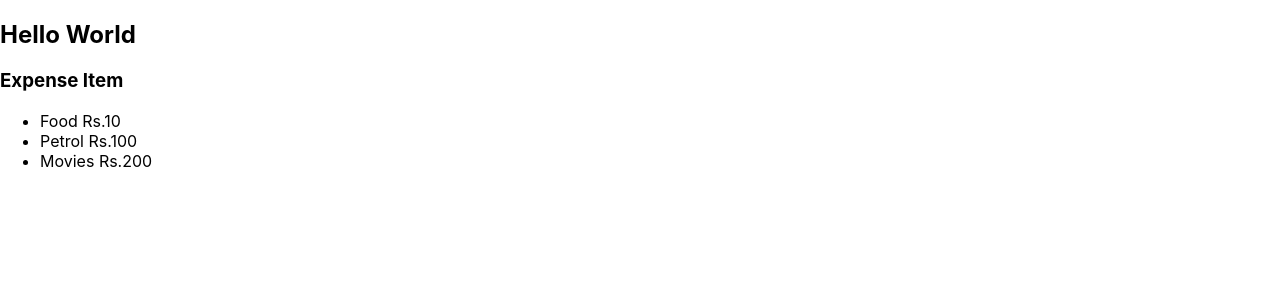
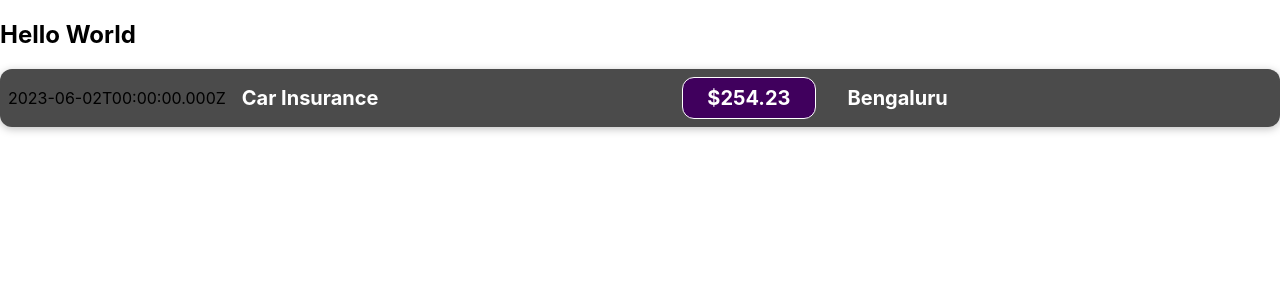
Before and after one commit to manupuranic/first-react-app, a React (Create React App) app: page / in a window 1280 px wide. Shown: the top 300 px of the page. Built offline with nearby package versions, Linux system fonts and the light colour scheme.

Commit message:
Styling and using JS in JSX

```diff
--- /dev/null
+++ b/src/components/ExpenseItem.css
@@ -0,0 +1,56 @@
+.expense-item {
+  display: flex;
+  justify-content: space-between;
+  align-items: center;
+  box-shadow: 0 2px 8px rgba(0, 0, 0, 0.25);
+  padding: 0.5rem;
+  margin: 1rem 0;
+  border-radius: 12px;
+  background-color: #4b4b4b;
+}
+
+.expense-item__description {
+  display: flex;
+  flex-direction: column;
+  gap: 1rem;
+  align-items: flex-end;
+  flex-flow: column-reverse;
+  justify-content: flex-start;
+  flex: 1;
+}
+
+.expense-item h2 {
+  color: #3a3a3a;
+  font-size: 1rem;
+  flex: 1;
+  margin: 0 1rem;
+  color: white;
+}
+
+.expense-item__price {
+  font-size: 1rem;
+  font-weight: bold;
+  color: white;
+  background-color: #40005d;
+  border: 1px solid white;
+  padding: 0.5rem;
+  border-radius: 12px;
+}
+
+@media (min-width: 580px) {
+  .expense-item__description {
+    flex-direction: row;
+    align-items: center;
+    justify-content: flex-start;
+    flex: 1;
+  }
+
+  .expense-item__description h2 {
+    font-size: 1.25rem;
+  }
+
+  .expense-item__price {
+    font-size: 1.25rem;
+    padding: 0.5rem 1.5rem;
+  }
+}
--- a/src/components/ExpenseItem.js
+++ b/src/components/ExpenseItem.js
@@ -1,12 +1,18 @@
+import "./ExpenseItem.css";
+
 const ExpenseItem = () => {
+  const expenseDate = new Date(2023, 5, 2);
+  const expenseTitle = "Car Insurance";
+  const expensePrice = 254.23;
+  const locationOfExpense = "Bengaluru";
   return (
-    <div>
-      <h3>Expense Item</h3>
-      <ul>
-        <li>Food Rs.10</li>
-        <li>Petrol Rs.100</li>
-        <li>Movies Rs.200</li>
-      </ul>
+    <div className="expense-item">
+      <div>{expenseDate.toISOString()}</div>
+      <div className="expense-item__description">
+        <h2>{expenseTitle}</h2>
+        <div className="expense-item__price">${expensePrice}</div>
+        <h2>{locationOfExpense}</h2>
+      </div>
     </div>
   );
 };
```
